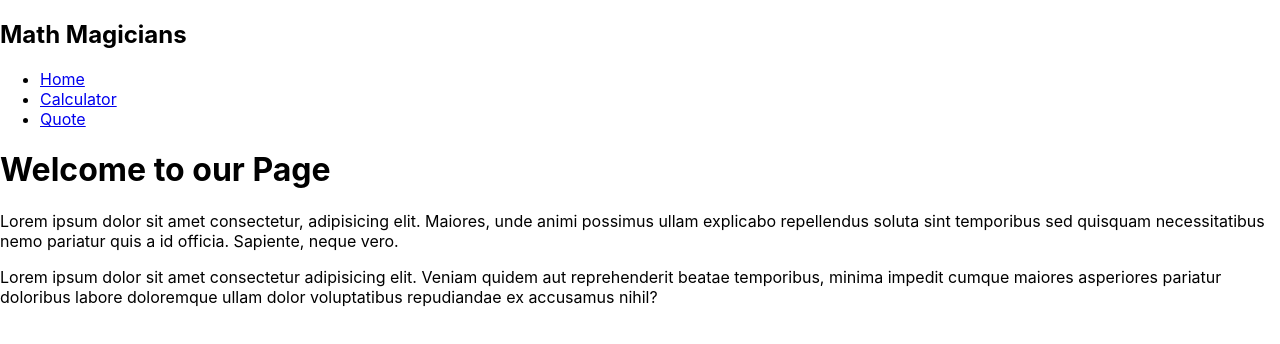
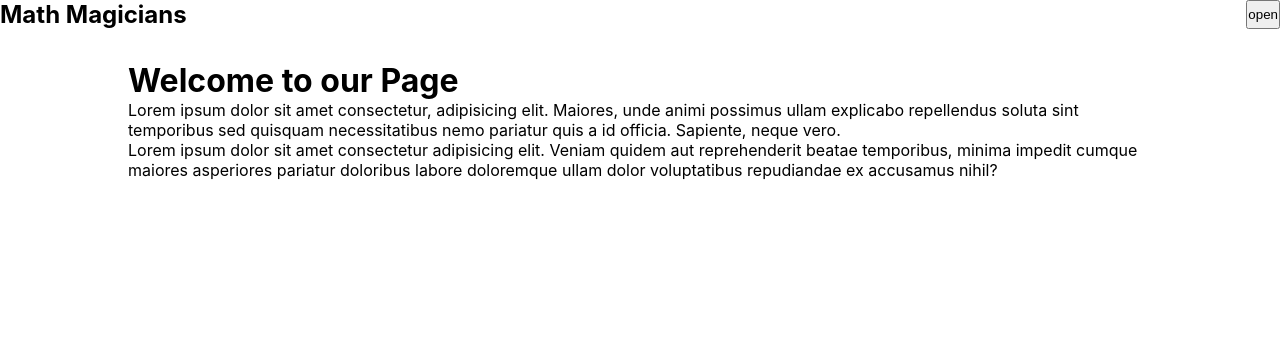
Before and after one commit to t-bello7/micro-calculator, a React (Vite) app: page / in a window 1280 px wide. Shown: the top 344 px of the page. Built offline with nearby package versions, Linux system fonts and the light colour scheme; a web font is replaced by a local one.

Commit message:
- add style to pages - add navbutton functionality

```diff
--- a/src/App.css
+++ b/src/App.css
@@ -3,3 +3,39 @@
 body {
   font-family: 'Gentium Book Plus', serif;
 }
+
+* {
+  padding: 0;
+  margin: 0;
+}
+
+li {
+  list-style-type: none;
+}
+
+a {
+  text-decoration: none;
+}
+
+.flex {
+  display: flex;
+  gap: 1rem;
+}
+
+.container {
+  max-width: 80%;
+  margin: 0 auto;
+  margin-top: 2rem;
+}
+
+.navbar {
+  justify-content: space-between;
+}
+
+.hide {
+  display: none;
+}
+
+.navbar__list {
+  justify-content: space-between;
+}
--- a/src/components/Calculator.jsx
+++ b/src/components/Calculator.jsx
@@ -11,7 +11,8 @@ function Calculator(){
         setCalcObj(newCalcObj);
     }
     return (
-        <>
+        <div className='container'>
+            <h2>Let's do some Math!</h2>
             <span role="textbox"contentEditable className='calc-input' suppressContentEditableWarning={true}> {calcObj.next || calcObj.total || 0 }</span>
             <div className='calc-container'>
                 <button className='btn btn-oper' type="button" onClick={handleClick}> AC </button>
@@ -33,8 +34,8 @@ function Calculator(){
                 <button className='btn btn-zero' type='button' onClick={handleClick} >0</button>
                 <button className='btn' type='button' onClick={handleClick} >.</button>
                 <button className='btn btn-calc' type='button' onClick={handleClick} >=</button>
+            </div>
         </div>
-        </>
     )
 }
 
--- a/src/components/Navbar.jsx
+++ b/src/components/Navbar.jsx
@@ -1,4 +1,4 @@
-import React from "react";
+import React,  { useState } from "react";
 import { v4 as uuidv4} from 'uuid';
 import { Link } from 'react-router-dom';
 
@@ -21,12 +21,20 @@ const links = [
 ]
 
 const Navbar = () =>{
+    const[navBarOpen, setNavBarOpen] = useState(false)
+    const handleToggle = () => {
+        setNavBarOpen(prev => !prev);
+    }
+    const closeMenu = () => {
+        setNavBarOpen(false)
+    }
     return (
-        <nav>
+        <nav className="navbar flex">
             <h2>Math Magicians</h2>
-            <ul>
+            <button onClick={handleToggle} className>{navBarOpen ? "close": "open"}</button>
+            <ul className={`navbar__list flex ${ navBarOpen ? ""  : "hide"}`}>
                 {
-                    links.map(link => <li key={link.id}><Link to={link.path}> {link.text} </Link></li>)
+                    links.map(link => <li key={link.id}><Link to={link.path} onClick={()=>closeMenu()}> {link.text} </Link> |</li> )
                 }
             </ul>
         </nav>
--- a/src/pages/Home.jsx
+++ b/src/pages/Home.jsx
@@ -2,11 +2,11 @@ import React from "react";
 
 const Home = () => {
     return (
-        <div>
-        <h1>Welcome to our Page</h1>
-        <p>Lorem ipsum dolor sit amet consectetur, adipisicing elit. Maiores, unde animi possimus ullam explicabo repellendus soluta sint temporibus sed quisquam necessitatibus nemo pariatur quis a id officia. Sapiente, neque vero.</p>
-        <p>Lorem ipsum dolor sit amet consectetur adipisicing elit. Veniam quidem aut reprehenderit beatae temporibus, minima impedit cumque maiores asperiores pariatur doloribus labore doloremque ullam dolor voluptatibus repudiandae ex accusamus nihil?</p>
-        </div>
+        <main className="container">
+            <h1>Welcome to our Page</h1>
+            <p>Lorem ipsum dolor sit amet consectetur, adipisicing elit. Maiores, unde animi possimus ullam explicabo repellendus soluta sint temporibus sed quisquam necessitatibus nemo pariatur quis a id officia. Sapiente, neque vero.</p>
+            <p>Lorem ipsum dolor sit amet consectetur adipisicing elit. Veniam quidem aut reprehenderit beatae temporibus, minima impedit cumque maiores asperiores pariatur doloribus labore doloremque ullam dolor voluptatibus repudiandae ex accusamus nihil?</p>
+        </main>
     )
 }
 
--- a/src/pages/NotFound.jsx
+++ b/src/pages/NotFound.jsx
@@ -1,7 +1,7 @@
 import React from "react";
 
 const NotFound = () => {
-    return <p> Page Not Found</p>
+    return <main className="container"> <p> Page Not Found</p> </main>
 }
 
 export default NotFound;
--- a/src/pages/Quote.jsx
+++ b/src/pages/Quote.jsx
@@ -2,12 +2,14 @@ import React from "react";
 
 const Quote = () => {
     return (
+        <div className="container">
             <figure>
                 <blockquote>
                     Mathematics is not about numbers, equations, computations, or algorithms: it is about understanding
                 </blockquote>
                 <figcaption> - William Paul Thurston</figcaption>
             </figure>
+        </div>
     )
 
 
```
Lines whose indentation alone changed are shown as unchanged.
